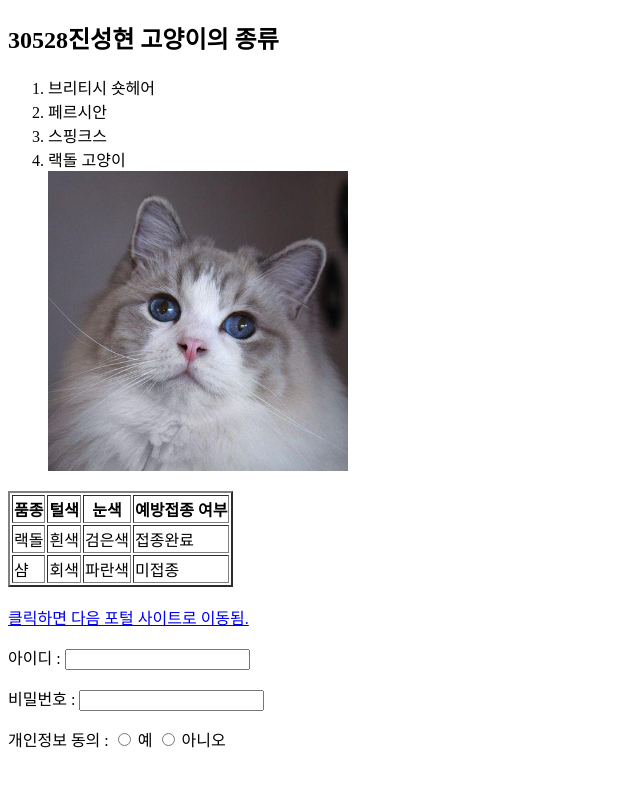
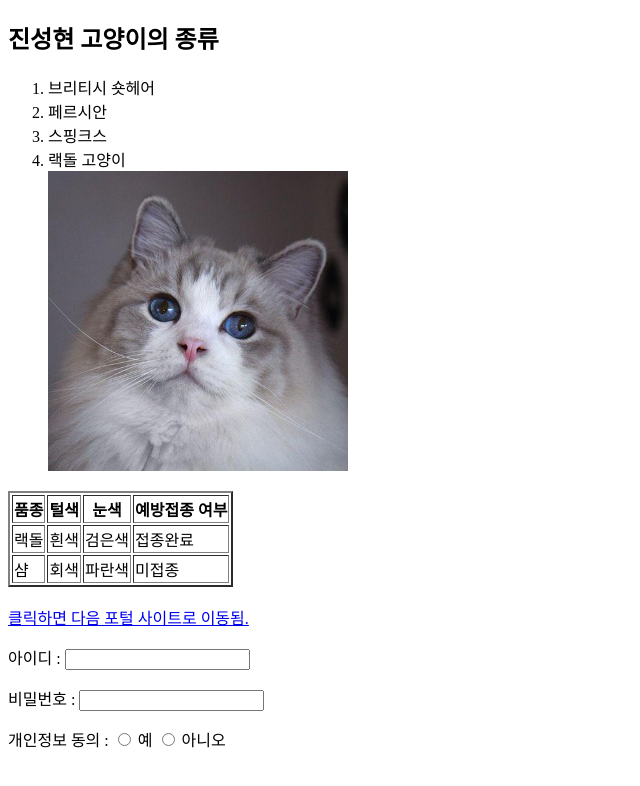
Before and after one commit to jsh1102/jinnnn, a plain HTML site: page index.html in a window 1280 px wide. Shown: the whole page, without its empty margins (0-640 px from the left). Drawn offline with Linux system fonts and the light colour scheme.

Commit message:
index.html

```diff
--- a/index.html
+++ b/index.html
@@ -5,7 +5,7 @@
     <title>30528_진성현</title>
   </head>
   <body>
-    <h2>30528진성현 고양이의 종류</h2>
+    <h2>진성현 고양이의 종류</h2>
     <ol>
       <li>브리티시 숏헤어</li>
       <li>페르시안</li>
```
